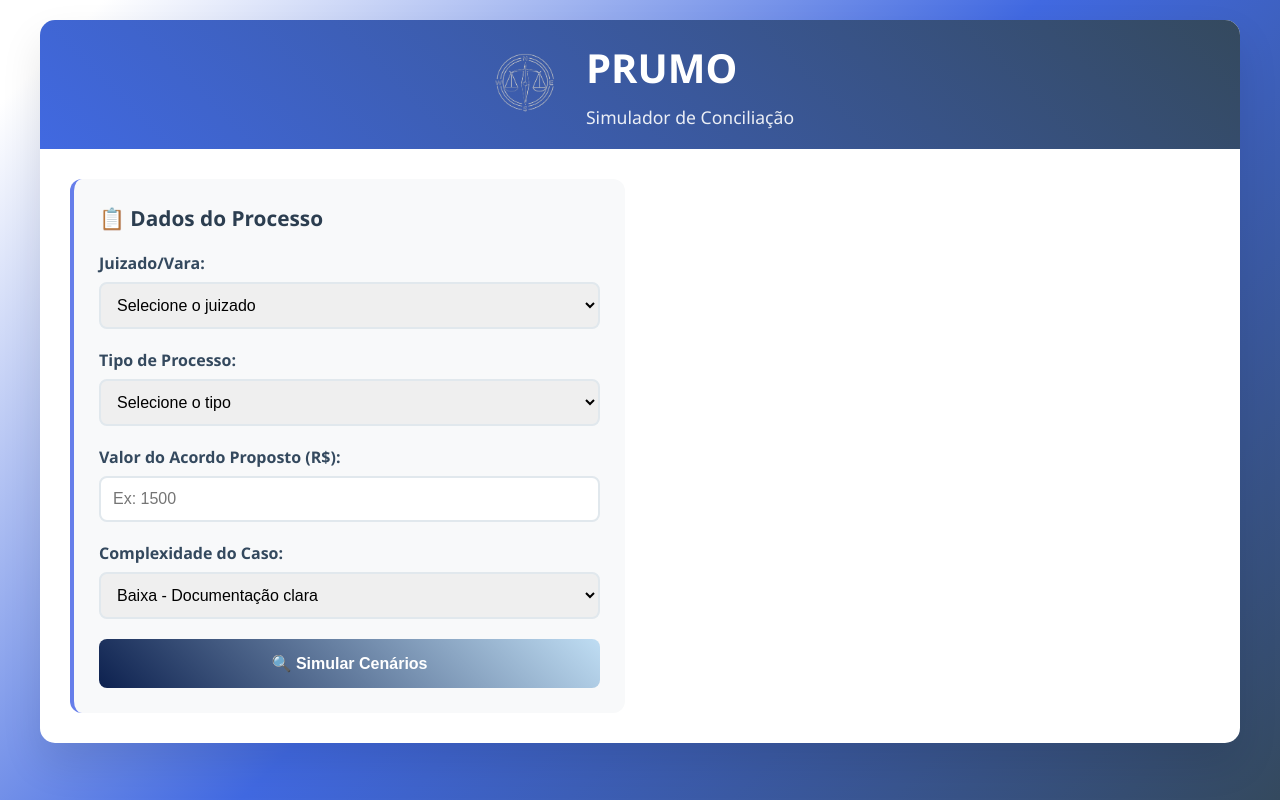
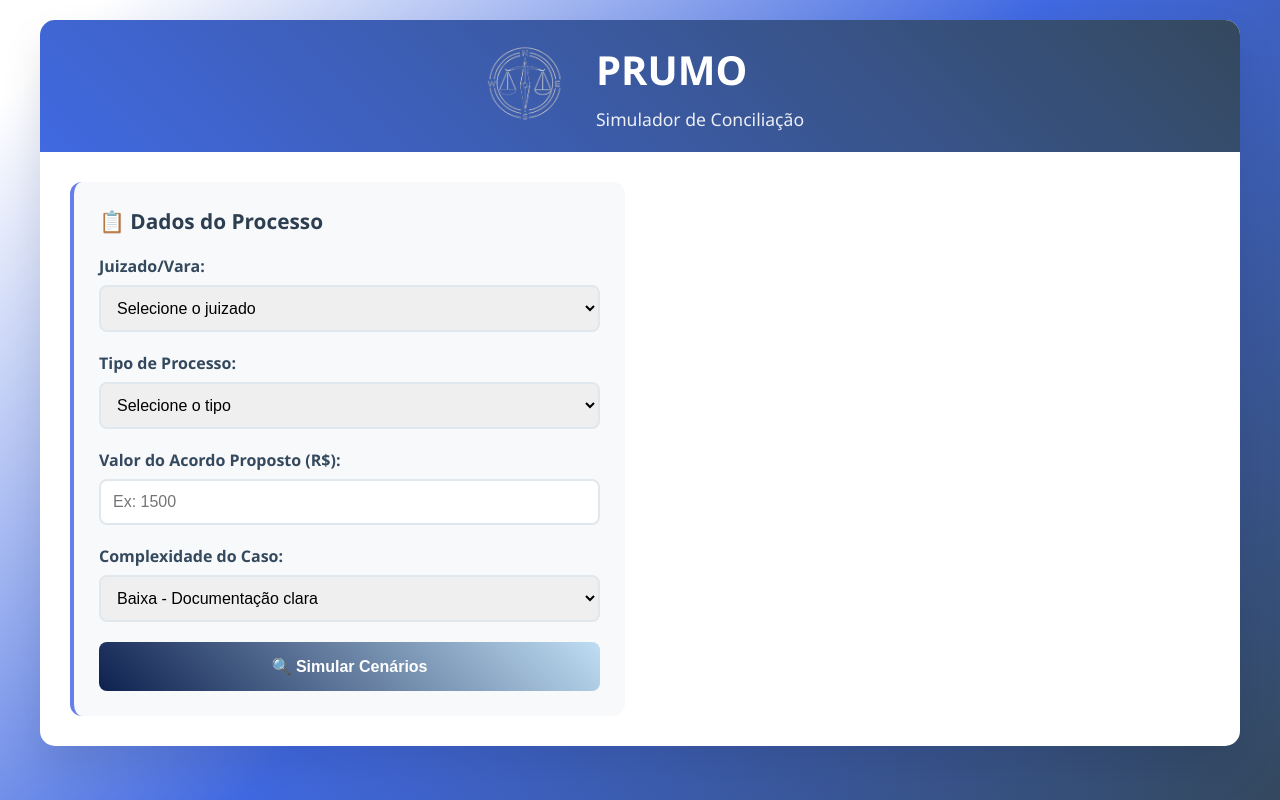
Before and after one commit to NicollyXavier/JESPJAM, a plain HTML site: page index.html in a window 1280 px wide. Drawn offline with Linux system fonts and the light colour scheme.

Commit message:
tamanho logo.html

```diff
--- a/index.html
+++ b/index.html
@@ -38,7 +38,7 @@
         }
 
         .logo {
-            width: 80px; /* ajuste conforme necessário */
+            width: 100px; /* ajuste conforme necessário */
             height: auto;
         }
 
```
